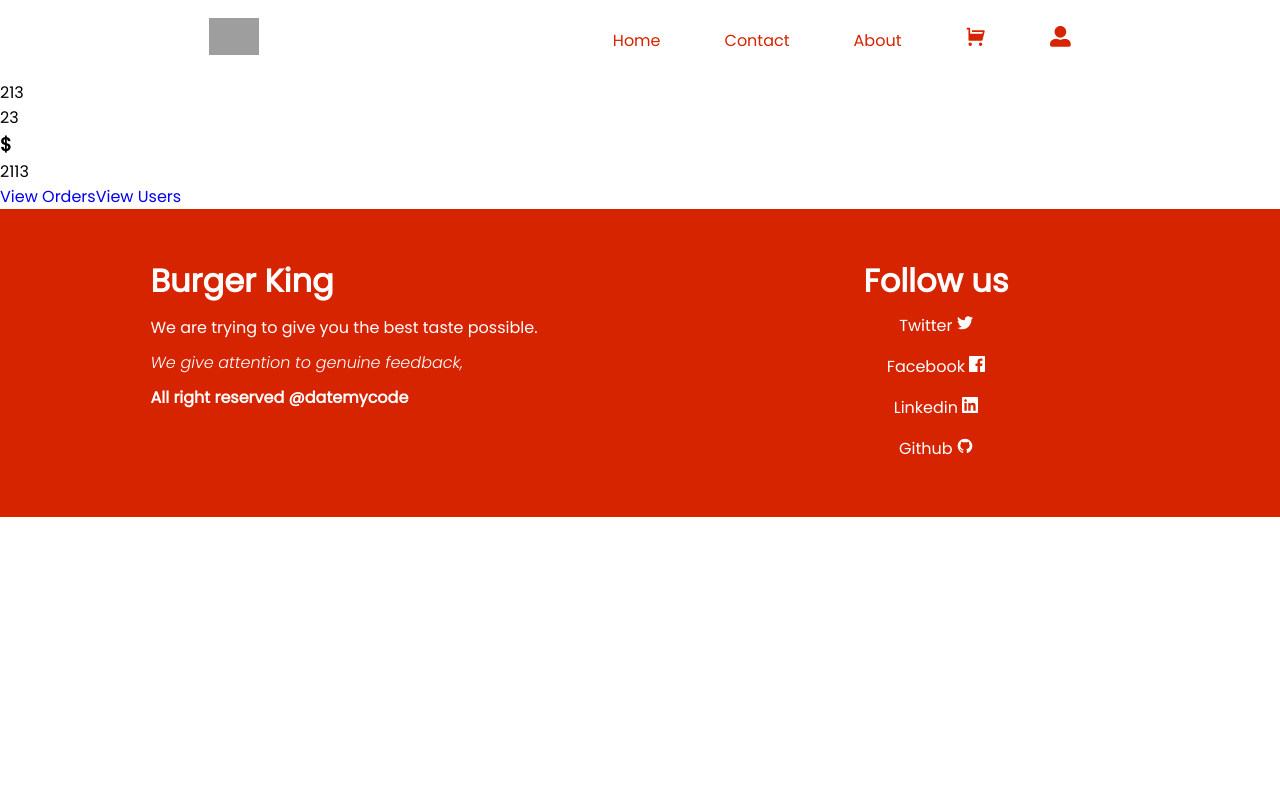
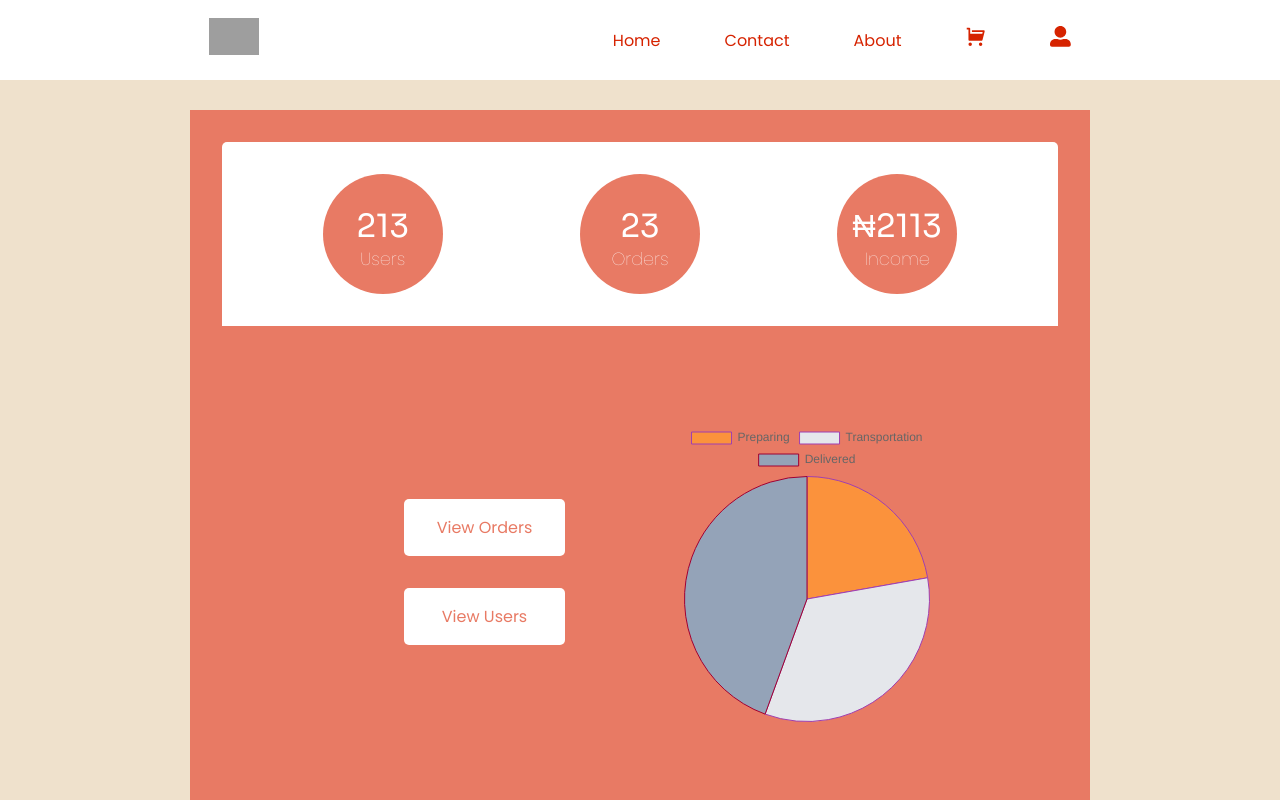
Before and after one commit to temisan0x/Burger-King, a React (Create React App) app in the folder frontend/: page /admin/dashboard in a window 1280 px wide. Shown: the top 800 px of the page. Built offline with nearby package versions, Linux system fonts and the light colour scheme; grey boxes are pictures that could not be loaded.

Commit message:
feat: code cleanup

```diff
--- a/frontend/src/components/admin/Dashboard.jsx
+++ b/frontend/src/components/admin/Dashboard.jsx
@@ -1,18 +1,36 @@
 import React from "react";
 import { Link } from "react-router-dom";
+import { Pie } from "react-chartjs-2";
+import { Chart as ChartJS, Tooltip, ArcElement, Legend } from "chart.js";
+
+ChartJS.register(Tooltip, ArcElement, Legend);
 
 const Box = ({ title, value }) => (
   <div>
     <h3>
-        {title === "Income" && "$"}
-        </h3>
-    <p>{value}</p>
+      {title === "Income" && "₦"}
+      {value}
+    </h3>
+    <p>{title}</p>
   </div>
 );
 
 const Dashboard = () => {
+  const data = {
+    labels: ["Preparing", "Transportation", "Delivered" ],
+    datasets: [
+      {
+        label: "# of orders",
+        data: [2, 3, 4],
+        backgroundColor: ["#FB923C", "#e5e7eb", "#94a3b8"],
+        borderColor: ["rgb(159, 63, 176)", "rgb(159, 63, 176)", "rgb(159, 0,50)"],
+        borderWidth: 1,
+      },
+    ],
+  };
+
   return (
-    <section>
+    <section className="dashboard">
       <main>
         <article>
           <Box title="Users" value={213} />
@@ -24,7 +42,9 @@
             <Link to="/admin/orders">View Orders</Link>
             <Link to="/admin/users">View Users</Link>
           </div>
-          <aside></aside>
+          <aside>
+            <Pie data={data} />
+          </aside>
         </section>
       </main>
     </section>
--- a/frontend/src/components/home/Menu.jsx
+++ b/frontend/src/components/home/Menu.jsx
@@ -14,9 +14,9 @@
       <h2 className="menuHeader">Our Menu</h2>
       <div className="menuCard">
         <MenuCard
-          title={"Sausage, Egg & Cheese Croissan'wich Meal Small"}
+          title={"Croissan'wich Burger"}
           burgerSrc={Burger1}
-          price={200}
+          price={1200}
           itemNum={1}
           handler={addToCartHandler}
           delay={0.2}
@@ -24,7 +24,7 @@
          <MenuCard
           title={"Sausage Burger"}
           burgerSrc={Burger2}
-          price={200}
+          price={2000}
           itemNum={2}
           handler={addToCartHandler}
           delay={0.5}
@@ -32,7 +32,7 @@
          <MenuCard
           title={"Vegetable Burger"}
           burgerSrc={Burger3}
-          price={200}
+          price={1000}
           itemNum={3}
           handler={addToCartHandler}
           delay={0.7}
@@ -40,23 +40,23 @@
          <MenuCard
           title={"Cheese Burger"}
           burgerSrc={Burger4}
-          price={200}
+          price={1200}
           itemNum={4}
           handler={addToCartHandler}
           delay={0.2}
         />
         <MenuCard
-          title={"Cheese Burger"}
+          title={"Egg Burger"}
           burgerSrc={Burger5}
-          price={200}
+          price={2200}
           itemNum={5}
           handler={addToCartHandler}
           delay={0.3}
         />
         <MenuCard
-          title={"Cheese Burger"}
+          title={"Sausage Burger"}
           burgerSrc={Burger6}
-          price={200}
+          price={1200}
           itemNum={6}
           handler={addToCartHandler}
           delay={0.7}
--- a/frontend/src/styles/app.scss
+++ b/frontend/src/styles/app.scss
@@ -11,4 +11,4 @@
     text-decoration: none;
 }
 
-@import url('https://fonts.googleapis.com/css2?family=Poppins:ital,wght@0,100;0,200;0,300;0,400;1,100;1,200;1,300&family=Sora&display=swap')
+@import url('https://fonts.googleapis.com/css2?family=Poppins:ital,wght@0,100;0,200;0,300;0,400;1,100;1,200;1,300&family=Sora&display=swap');
--- a/frontend/src/styles/contact.scss
+++ b/frontend/src/styles/contact.scss
@@ -21,8 +21,9 @@
     justify-content: center;
     background: $textWhite;
     > h2 {
+      font-family: 'Sora', sans-serif;
+      font-size: 1.5rem;
       text-transform: uppercase;
-      font-size: 1.5rem;
       margin: 2rem 0;
     }
     > input,
--- a/frontend/src/styles/dashboard.scss
+++ b/frontend/src/styles/dashboard.scss
@@ -0,0 +1,68 @@
+@import "color.scss";
+
+.dashboard {
+  background: $textLight;
+  width: 100%;
+  padding: 30px 0;
+
+  > main {
+    height: 100%;
+    max-width: 900px;
+    background: #e87a64;
+    padding: 2rem;
+    margin: auto;
+
+    > article {
+        background: $textWhite;
+        padding:2rem;
+        display: flex;
+        justify-content: space-evenly;
+        align-items: center;
+        border-radius: 5px 5px 0px 0px;
+
+        > div {
+            background: $textBg;
+            height:120px;
+            width:120px;
+            border-radius: 100%;
+            text-align: center;
+            padding: 2rem 0;
+            color: $textWhite;
+            > h3 {
+                font-family: 'Sora', sans-serif;
+                font-size: 2rem;
+                font-weight: 500;
+            }
+            > p {
+                font-weight: 100;
+                font-size: 1.1rem;
+            }
+        }
+    }
+    > section {
+        display: flex;
+        justify-content: space-between;
+        padding: 6rem;
+        > div {
+            display: flex;
+            flex-direction: column;
+            width: 50%;
+            justify-content: center;
+            align-items: center;
+            > a {
+                white-space: nowrap;
+                background: $textWhite;
+                color: $textBg;
+                padding: 1rem;
+                width: 50%;
+                text-align: center;
+                border-radius: 5px;
+                margin: 1rem;
+                &:hover {
+                    background: $textLight;
+                }
+            }
+        }
+    }
+  }
+}
--- a/frontend/src/styles/founder.scss
+++ b/frontend/src/styles/founder.scss
@@ -14,7 +14,8 @@
     margin: 0 auto;
     text-align: center;
     > h3 {
-      font-size: 1.3rem;
+      font-family: 'Sora', sans-serif;
+      font-size: 1.5rem;
       padding: 2rem 0 1rem 0;
     }
 
--- a/frontend/src/styles/home.scss
+++ b/frontend/src/styles/home.scss
@@ -10,15 +10,17 @@
     z-index: 1;
 
     > h1 {
+      font-family: 'Sora', sans-serif;
       font-size: 6.5rem;
       text-transform: uppercase;
       color: $textWhite;
-      text-shadow: 0 0 5px $textDark;
+      text-shadow: 0 0 5px brown;
     }
     > p {
+      font-family: 'Sora', sans-serif;
       font-size: 3rem;
       color: $textWhite;
-      text-shadow: 0 0 2px $textDark;
+      text-shadow: 0 0 5px brown;
     }
   }
   > a {
@@ -34,7 +36,7 @@
     color:$textWhite;
     border: 2px solid $textWhite;
     font-weight: bold;
-    font-size: 17px;
+    font-size: 15px;
     text-shadow: 0 0 2px $textDark;
     &:hover{
         background: $btnHoverColor;
@@ -46,7 +48,7 @@
     content: "";
     height: 100%;
     width: 100%;
-    background: url("https://images.pexels.com/photos/4113503/pexels-photo-4113503.jpeg?auto=compress&cs=tinysrgb&w=1260&h=750&dpr=1");
+    background: url("https://images3.alphacoders.com/215/21575.jpg");
     background-repeat: no-repeat;
     background-size: cover;
     position: absolute;
--- a/frontend/src/styles/menu.scss
+++ b/frontend/src/styles/menu.scss
@@ -6,6 +6,7 @@
   background: $textLight;
   // padding: 4rem;
   .menuHeader {
+    font-family: "Sora", sans-serif;
     background: $textDark;
     padding: 4rem;
     font-size: 3.5rem;
@@ -81,6 +82,14 @@
   }
 }
 
+@media screen and (max-width: 1100px) {
+  #menu {
+    .menuCard > .burgerCard > main > h5 {
+      font-size: 1.2rem;
+    }
+  }
+}
+
 @media screen and (max-width: 900px) {
   #menu {
     .menuHeader {
--- a/frontend/src/styles/transport.scss
+++ b/frontend/src/styles/transport.scss
@@ -22,10 +22,11 @@
     color: white;
 
     > h1 {
+      font-size: 3rem;
+      font-family: 'Sora', sans-serif;
       text-transform: uppercase;
       text-align: center;
       margin: 3rem;
-      font-size: 3rem;
     }
     > form {
       > div {
@@ -61,6 +62,7 @@
         display: flex;
         color: #fff;
         border: none;
+        font-size: 18px;
       }
     }
   }
```
